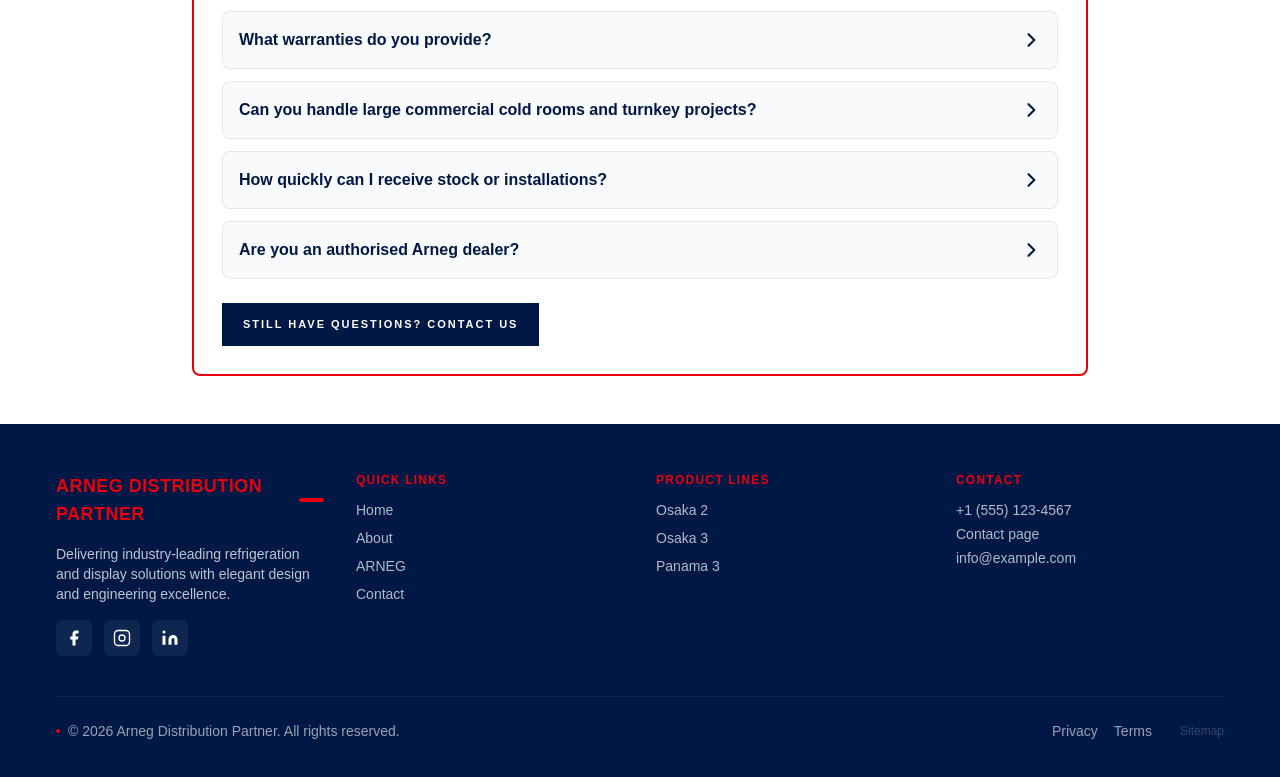
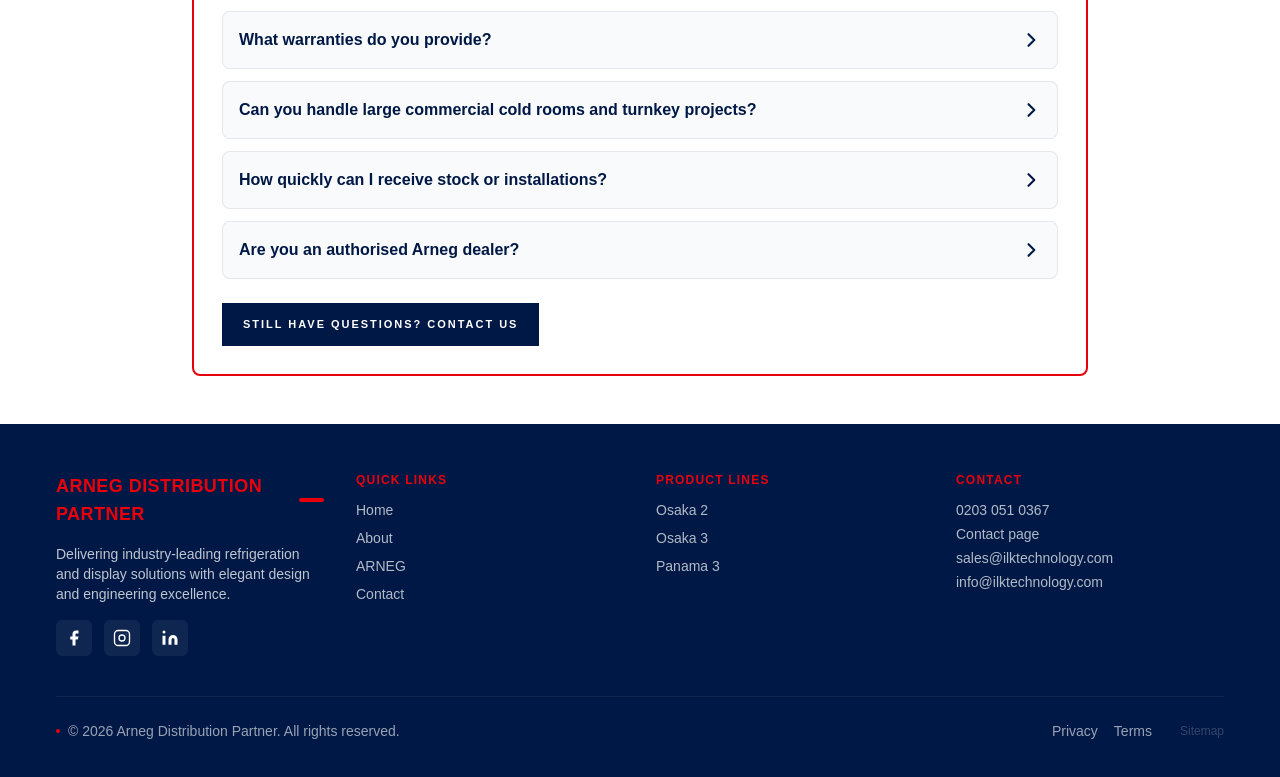
Before and after one commit to alikansoh/ilk-tech, a Next.js app in the folder main/: page / in a window 1280 px wide. Shown: the part 9375-10152 px from the top of the page. Built offline with nearby package versions, Linux system fonts and the light colour scheme.

Commit message:
change the image of cabinet in the about us

```diff
--- a/main/components/Footer.tsx
+++ b/main/components/Footer.tsx
@@ -58,7 +58,6 @@ export default function Footer() {
           <div className="space-y-4">
             <div className="flex items-center gap-3">
               <div className="text-lg font-black tracking-wide uppercase text-red-600">Arneg Distribution Partner</div>
-              {/* subtle red accent */}
               <span className="inline-block h-1 w-8 rounded bg-red-600" aria-hidden />
             </div>
 
@@ -114,9 +113,10 @@ export default function Footer() {
           <div>
             <h3 className="mb-3 text-xs font-bold tracking-widest text-red-600 uppercase">Contact</h3>
             <address className="not-italic text-sm text-white/70">
-              <a href="tel:+15551234567" className="hover:text-red-500 transition block">+1 (555) 123-4567</a>
+              <a href="tel:02030510367" className="hover:text-red-500 transition block">0203 051 0367</a>
               <Link href="/contact" className="text-white/70 hover:text-red-500 transition block mt-1">Contact page</Link>
-              <a href="mailto:info@example.com" className="text-white/70 hover:text-red-500 transition block mt-1">info@example.com</a>
+              <a href="mailto:sales@ilktechnology.com" className="text-white/70 hover:text-red-500 transition block mt-1">sales@ilktechnology.com</a>
+              <a href="mailto:info@ilktechnology.com" className="text-white/70 hover:text-red-500 transition block mt-1">info@ilktechnology.com</a>
             </address>
           </div>
         </div>
```
